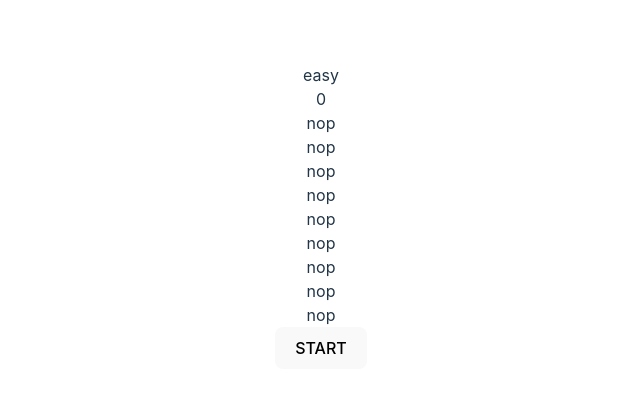
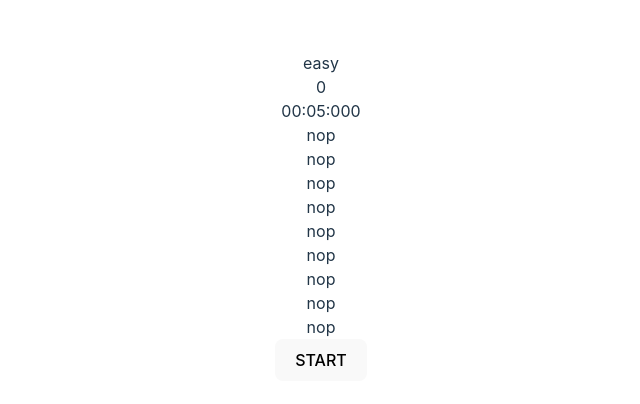
Before and after one commit to Pere08/molesGame, a React (Vite) app: page /game in a window 1280 px wide. Shown: the part 184-588 px from the top of the page, without its empty margins (319-959 px from the left). Built offline with nearby package versions, Linux system fonts and the light colour scheme; no server answers.

Commit message:
Added new component Countdown

```diff
--- /dev/null
+++ b/src/components/Timer/CountDown.props.ts
@@ -0,0 +1,5 @@
+export interface ICountDown {
+    initialTime: number;
+    isActive: boolean;
+    onTimerEnd: () => void;
+}
--- /dev/null
+++ b/src/components/Timer/CountDown.tsx
@@ -0,0 +1,18 @@
+import useCountDown from '../../hooks/useCountDown';
+import { ICountDown } from './CountDown.props';
+
+const CountDown = ({ initialTime, isActive, onTimerEnd }: ICountDown) => {
+  const milliseconds = useCountDown(initialTime, isActive, onTimerEnd);
+
+  const formatTime = (ms: number) => {
+    const totalSeconds = Math.floor(ms / 1000);
+    const minutes = String(Math.floor(totalSeconds / 60)).padStart(2, '0');
+    const seconds = String(totalSeconds % 60).padStart(2, '0');
+    const miliseconds = String(ms % 1000).padStart(3, '0');
+    return `${minutes}:${seconds}:${miliseconds}`;
+  };
+
+  return <div>{formatTime(milliseconds)}</div>;
+};
+
+export default CountDown;
--- /dev/null
+++ b/src/hooks/useCountDown.ts
@@ -0,0 +1,44 @@
+import { useEffect, useState, useRef } from 'react';
+
+const useCountDown = (initialTime: number, isActive: boolean, onTimerEnd: () => void) => {
+  const [milliseconds, setMilliseconds] = useState(initialTime);
+  const [timerId, setTimerId] = useState<NodeJS.Timeout | null>(null);
+  const hasEnded = useRef(false);
+
+  useEffect(() => {
+    if (isActive) {
+      if (milliseconds <= 0 && !hasEnded.current) {
+        hasEnded.current = true;
+        onTimerEnd();
+        setMilliseconds(initialTime);
+        return;
+      }
+      if (timerId) return;
+
+      const id = setInterval(() => {
+        setMilliseconds((prev) => {
+          if (prev <= 10) {
+            clearInterval(id);
+            hasEnded.current = true;
+            onTimerEnd();
+            return 0;
+          }
+          return prev - 10;
+        });
+      }, 10);
+      setTimerId(id);
+    } else if (timerId) {
+      clearInterval(timerId);
+      setTimerId(null);
+      hasEnded.current = false;
+    }
+
+    return () => {
+      if (timerId) clearInterval(timerId);
+    };
+  }, [isActive, milliseconds, onTimerEnd, timerId, initialTime]);
+
+  return milliseconds;
+};
+
+export default useCountDown;
--- a/src/pages/Game/Game.tsx
+++ b/src/pages/Game/Game.tsx
@@ -1,4 +1,4 @@
-import { useMemo, useState } from "react";
+import { useCallback, useMemo, useState } from "react";
 import InformationBar from "../../components/InformationBar/InformationBar";
 import ShowPoints from "../../components/ShowPoints/ShowPoints";
 import MoleBox from "../../components/MoleBox/MoleBox";
@@ -6,6 +6,7 @@ import { useMoleBoxToggler } from "../../hooks/useMoleBoxToggler";
 import { Difficulty } from "../Home/Home";
 import { difficultyParameters } from "../../utils/gameParameters";
 import ActionButton from "../../components/ActionButton/ActionButton";
+import CountDown from "../../components/Timer/CountDown";
 
 type moleBosxes = [boolean, boolean, boolean, boolean, boolean, boolean, boolean, boolean, boolean];
 
@@ -20,19 +21,23 @@ const Game = () => {
 
   useMoleBoxToggler(togglingState, currentDifficulty, setMoleBoxes);
 
-  const stopToggling = () => {
+  const stopToggling = useCallback(() => {
     setIsToggling(false);
     setMoleBoxes([false, false, false, false, false, false, false, false, false]);
-  };
+  }, []);
 
   const handleStart = () => {
     setIsToggling(true);
   };
 
+
   return (
     <div>
       <InformationBar userName={currentName} difficultyLevel={currentDifficulty} />
-      <ShowPoints numPoints={numPoints} />
+      <div>
+        <ShowPoints numPoints={numPoints} />
+        <CountDown isActive={togglingState} onTimerEnd={stopToggling} initialTime={5000}/>
+      </div>
       <div className="game-box">
         {moleBoxes.map((box, index) => (
           <MoleBox
```
Also changed, not shown: src/components/Timer/CountDown.scss (added), src/components/Timer/CountDown.tests.tsx (added).
